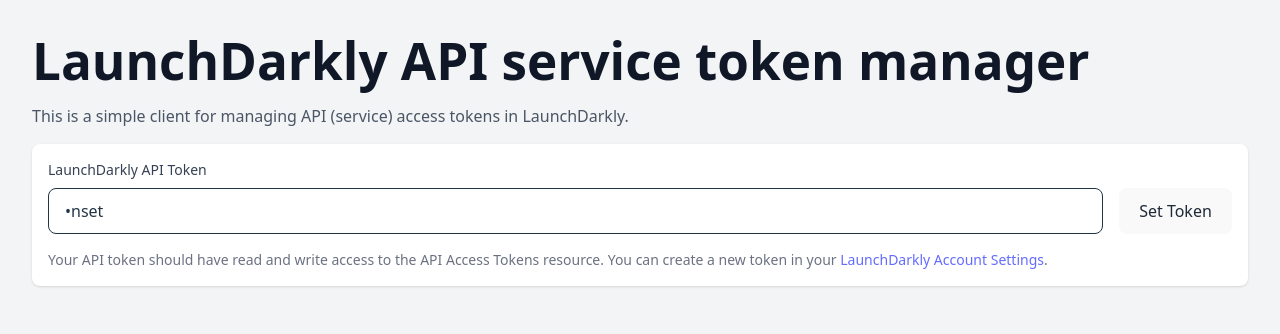
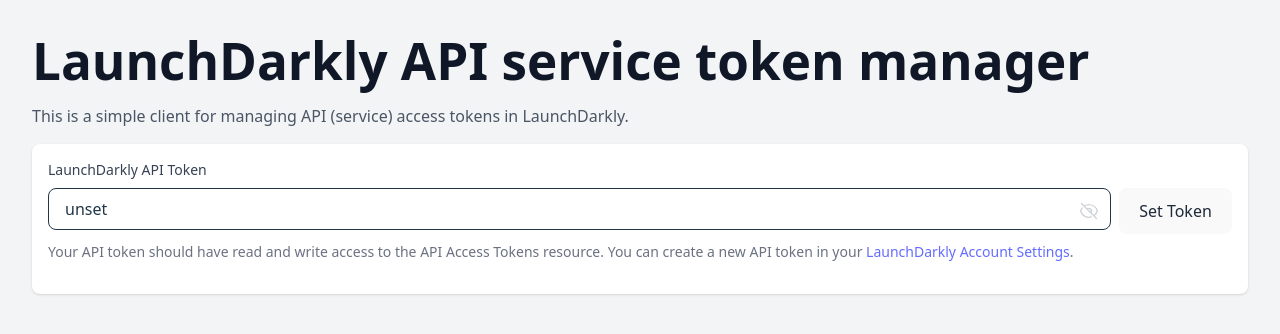
Before and after one commit to launchdarkly-labs/ld-access-tokens-manager, a React (Vite) app: page / in a window 1280 px wide. Shown: the top 334 px of the page. Built offline with nearby package versions, Linux system fonts and the light colour scheme; no server answers.

Commit message:
add handling for the input token field

```diff
--- a/package.json
+++ b/package.json
@@ -13,6 +13,7 @@
     "deploy": "gh-pages -d dist"
   },
   "dependencies": {
+    "@heroicons/react": "^2.2.0",
     "@tailwindcss/vite": "^4.1.2",
     "date-fns": "^4.1.0",
     "dotenv": "^16.4.7",
--- a/src/components/AccessTokensList.tsx
+++ b/src/components/AccessTokensList.tsx
@@ -168,7 +168,8 @@
     setError(null);
 
     try {
-      const response = await fetch(`https://app.launchdarkly.com/api/v2/tokens/${selectedToken._id}/reset`, {
+      // First, reset the token
+      const resetResponse = await fetch(`https://app.launchdarkly.com/api/v2/tokens/${selectedToken._id}/reset`, {
         method: 'POST',
         headers: {
           'Authorization': apiToken,
@@ -179,13 +180,35 @@
         })
       });
 
-      if (!response.ok) {
-        const errorText = await response.text();
-        throw new Error(`Failed to reset token: ${errorText}`);
+      if (!resetResponse.ok) {
+        throw new Error(`Failed to reset token: ${await resetResponse.text()}`);
       }
 
-      const data: ResetTokenResponse = await response.json();
-      setNewToken(data.token);
+      const resetData: ResetTokenResponse = await resetResponse.json();
+      setNewToken(resetData.token);
+
+      // Then, update the lastModified timestamp
+      const now = Date.now();
+      const patchResponse = await fetch(`https://app.launchdarkly.com/api/v2/tokens/${selectedToken._id}`, {
+        method: 'PATCH',
+        headers: {
+          'Authorization': apiToken,
+          'Content-Type': 'application/json'
+        },
+        body: JSON.stringify([
+          {
+            op: 'replace',
+            path: '/lastModified',
+            value: now
+          }
+        ])
+      });
+
+      if (!patchResponse.ok) {
+        console.warn('Failed to update lastModified timestamp');
+      }
+
+      // Refresh the tokens list to show updated timestamp
       await fetchAllTokens();
     } catch (err) {
       setError(err instanceof Error ? err.message : 'Failed to reset token');
--- a/src/components/ApiTokenInput.tsx
+++ b/src/components/ApiTokenInput.tsx
@@ -1,4 +1,5 @@
 import React, { useState } from 'react';
+import { EyeIcon, EyeSlashIcon } from '@heroicons/react/24/outline';
 
 interface ApiTokenInputProps {
   defaultToken?: string;
@@ -8,69 +9,75 @@
 export function ApiTokenInput({ defaultToken = '', onTokenSubmit }: ApiTokenInputProps) {
   const [token, setToken] = useState(defaultToken);
   const [error, setError] = useState<string | null>(null);
+  const [showToken, setShowToken] = useState(true);
 
   const handleSubmit = (e: React.FormEvent) => {
     e.preventDefault();
+    setError(null);
 
-    // Basic validation
-    if (!token.trim()) {
-      setError('API token is required');
+    if (!token) {
+      setError('Please enter an API token');
       return;
     }
 
     if (!token.startsWith('api-')) {
-      setError('API token should start with "api-"');
+      setError('API token must start with "api-"');
       return;
     }
 
-    setError(null);
-    onTokenSubmit(token.trim());
+    onTokenSubmit(token);
   };
 
   return (
     <div className="bg-white rounded-lg shadow p-4">
-      <form onSubmit={handleSubmit} className="space-y-4">
-        <div>
+      <form onSubmit={handleSubmit} className="w-full">
+        <div className="mb-4">
           <label htmlFor="apiToken" className="block text-sm font-medium text-gray-700 mb-2">
             LaunchDarkly API Token
           </label>
-          <div className="flex gap-4">
-            <input
-              id="apiToken"
-              type="text"
-              value={token.slice(0, -4).replace(/./g, '•') + token.slice(-4)}
-              onChange={(e) => {
-                setToken(e.target.value);
-                setError(null);
-              }}
-              placeholder="Enter your LaunchDarkly API token"
-              className="flex-1 px-4 py-2 border rounded-lg focus:outline-none focus:ring-2 focus:ring-blue-500"
-            />
+          <div className="flex gap-2">
+            <div className="relative flex-1">
+              <input
+                id="apiToken"
+                type={showToken ? 'text' : 'password'}
+                value={token}
+                onChange={(e) => setToken(e.target.value)}
+                className="w-full px-4 py-2 pr-10 border rounded-lg focus:outline-none focus:ring-2 focus:ring-blue-500"
+                placeholder="Enter your API token"
+              />
+              <div
+                onClick={() => setShowToken(!showToken)}
+                className="absolute inset-y-0 right-0 pr-3 flex items-center text-gray-400 hover:text-gray-600 bg-transparent"
+                aria-label={showToken ? "Hide token" : "Show token"}
+              >
+                {showToken ? (
+                  <EyeSlashIcon className="h-5 w-5 opacity-50 hover:opacity-100 transition-opacity" />
+                ) : (
+                  <EyeIcon className="h-5 w-5 opacity-50 hover:opacity-100 transition-opacity" />
+                )}
+              </div>
+            </div>
             <button
               type="submit"
-              className="px-4 py-2 bg-blue-500 text-gray-800 rounded-lg hover:bg-blue-600 focus:outline-none focus:ring-2 focus:ring-blue-500 focus:ring-offset-2"
+              className="px-4 py-2 bg-blue-600 text-gray-800 rounded-lg hover:bg-blue-700 focus:outline-none focus:ring-2 focus:ring-blue-500 focus:ring-offset-2 whitespace-nowrap"
             >
               Set Token
             </button>
           </div>
           {error && (
-            <p className="mt-2 text-sm text-red-600">
-              {error}
-            </p>
+            <p className="mt-2 text-sm text-red-600">{error}</p>
           )}
-        </div>
-        <div className="text-sm text-gray-500">
-          <p>
-            Your API token should have read and write access to the API Access Tokens resource.
-            You can create a new token in your{' '}
+          <p className="mt-2 text-sm text-gray-500">
+          Your API token should have read and write access to the API Access Tokens resource. You can create a new API token in your{' '}
             <a
               href="https://app.launchdarkly.com/settings/authorization"
               target="_blank"
               rel="noopener noreferrer"
-              className="text-blue-500 hover:text-blue-600"
+              className="text-blue-600 hover:text-blue-800"
             >
               LaunchDarkly Account Settings
-            </a>.
+            </a>
+            .
           </p>
         </div>
       </form>
```
Also changed, not shown: 1 other file (tests, documents, lock files or other folders).
